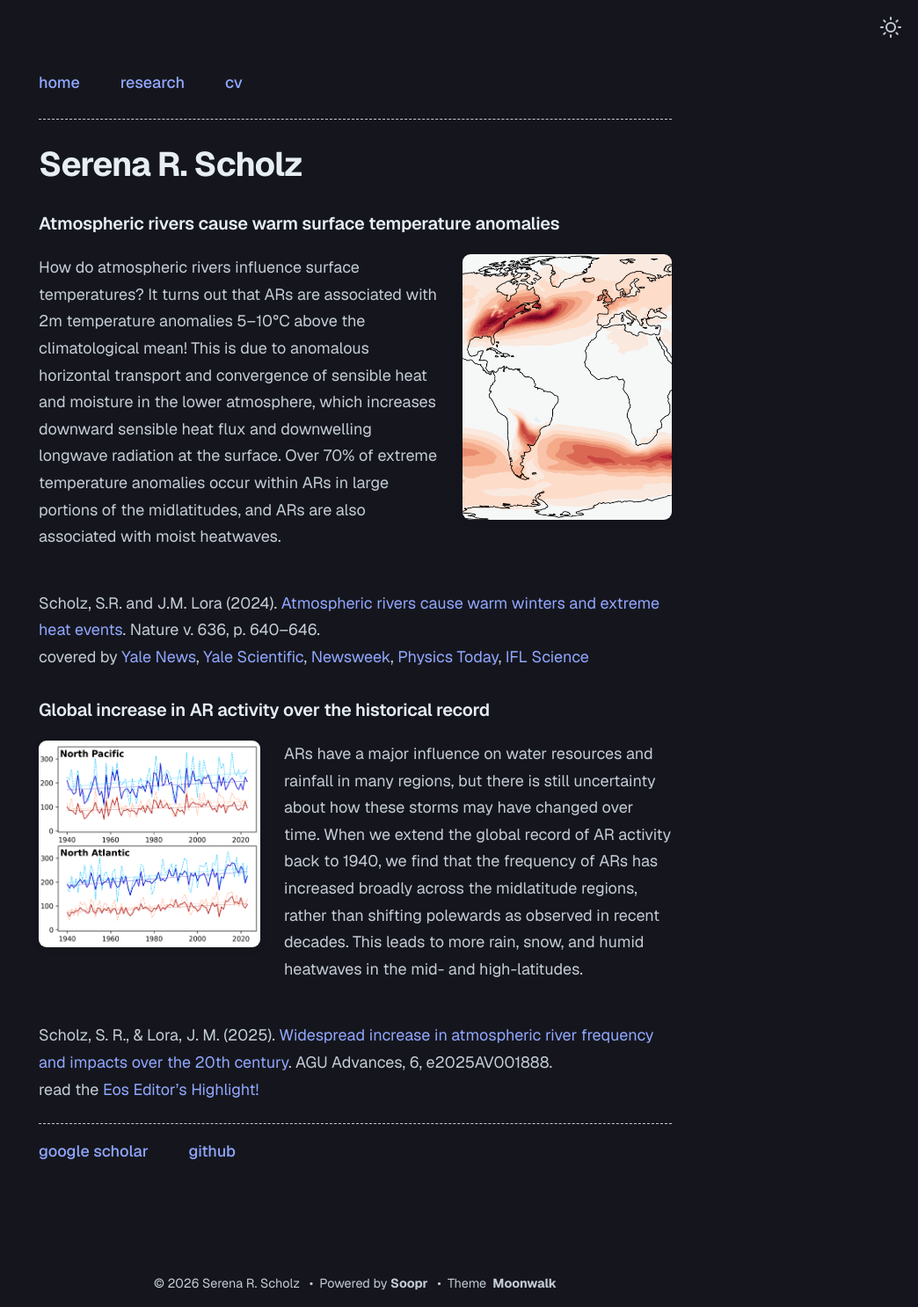
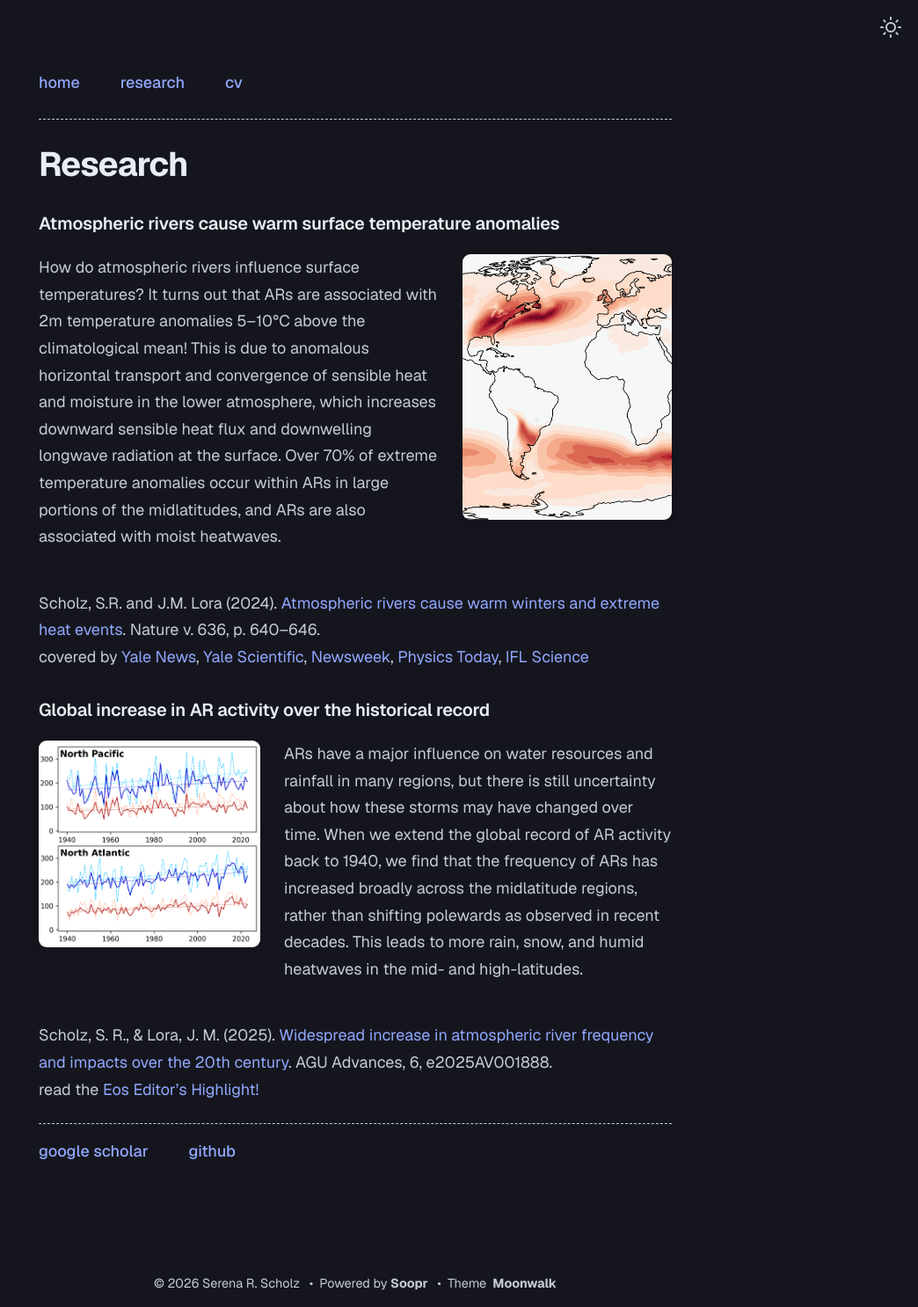
Before and after one commit to serenarscholz/serenarscholz.github.io, a Jekyll site: the page built from research.md, in a window 1280 px wide. Shown: the whole page at 88% size, without its empty margins (236-1280 px from the left). Built offline with Jekyll 4.4.1, drawn with Linux system fonts in a browser that asks for light colours.

Commit message:
Update page.html

```diff
--- a/_layouts/page.html
+++ b/_layouts/page.html
@@ -8,10 +8,7 @@ layout: default
   <div class="dashed"></div>
 {% endif %}
 
-<h1>{{ site.title }}</h1>
-{% if site.theme_config.show_description == true %}
-  <p>{{ site.description }}</p>
-{% endif %}
+<h1>{{ page.title }}</h1>
 
 </header>
 
```
